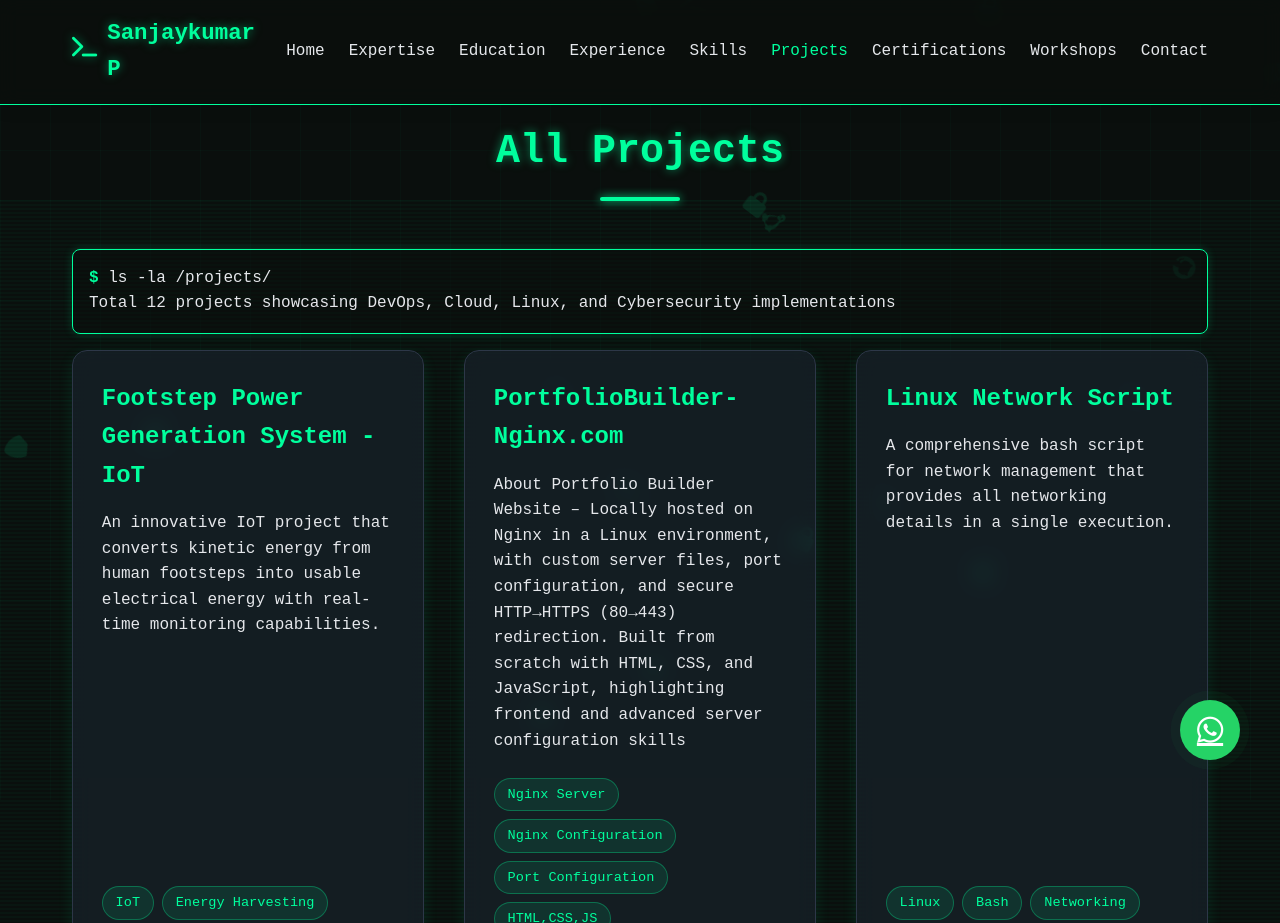
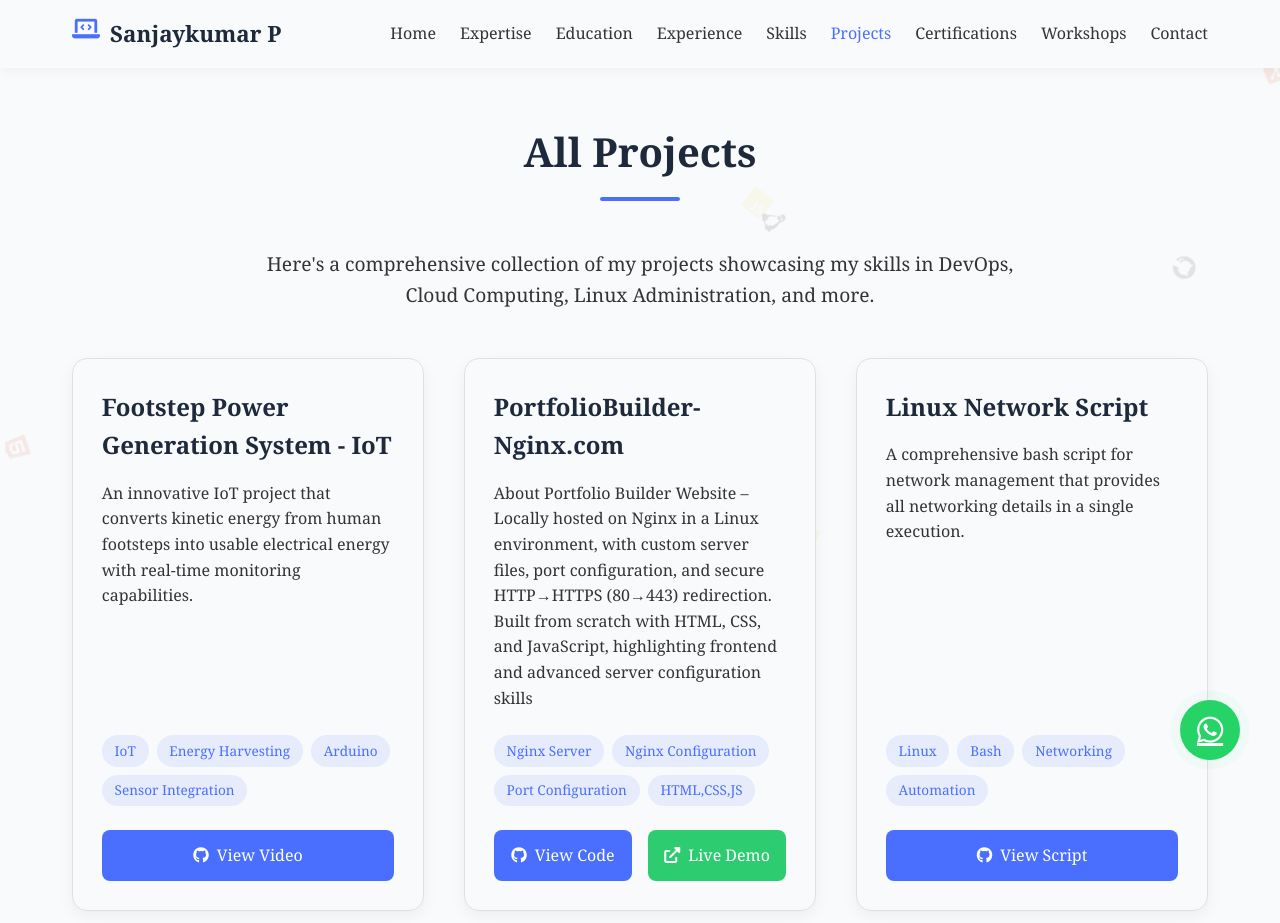
Before and after one commit to Sanjaykumar-P/Portfolio, a plain HTML site: page project.html in a window 1280 px wide. Shown: the top 923 px of the page. Drawn offline with nearby package versions, Linux system fonts and the light colour scheme.

Commit message:
Updating the Project Content

```diff
--- a/project.html
+++ b/project.html
@@ -8,72 +8,37 @@
     <link rel="stylesheet" href="https://cdn.jsdelivr.net/gh/devicons/devicon@latest/devicon.min.css">
     <style>
         :root {
-            --primary: #00FF9D; /* Neon Green */
-            --secondary: #00D4FF; /* Neon Cyan */
-            --accent: #FF2A6D; /* Neon Pink */
-            --dark: #0A0F0D; /* Dark background */
-            --darker: #050A08; /* Even darker for contrast */
-            --light: #1F2937; /* Dark gray */
-            --text: #E5E7EB; /* Soft white */
-            --border: #2D3748; /* Border color */
-            --card-shadow: 0 5px 15px rgba(0, 255, 157, 0.1);
-            --cloud-gradient: linear-gradient(135deg, #00FF9D, #00D4FF);
-            --linux-gradient: linear-gradient(135deg, #00D4FF, #00FF9D);
-            --hacker-gradient: linear-gradient(135deg, #00FF9D, #050A08);
+            --primary: #4a6fff;
+            --secondary: #2ecc71;
+            --accent: #ff6b6b;
+            --dark: #1e293b;
+            --light: #f8fafc;
+            --text: #333333;
+            --border: #e0e0e0;
+            --card-shadow: 0 5px 15px rgba(0, 0, 0, 0.05);
+            --cloud-gradient: linear-gradient(135deg, #4facfe, #00f2fe);
+            --linux-gradient: linear-gradient(135deg, #11998e, #38ef7d);
         }
 
         * {
             margin: 0;
             padding: 0;
             box-sizing: border-box;
-            font-family: 'Courier New', monospace;
+            font-family: Georgia, "Times New Roman", serif;
             transition: all 0.3s ease;
         }
 
         body {
             line-height: 1.6;
             color: var(--text);
-            background-color: var(--dark);
+            background-color: var(--light);
             scroll-behavior: smooth;
             overflow-x: hidden;
-            position: relative;
-        }
-
-        /* Terminal Grid Background */
-        .terminal-grid {
-            position: fixed;
-            top: 0;
-            left: 0;
-            width: 100%;
-            height: 100%;
-            background-image:
-                linear-gradient(rgba(0, 255, 157, 0.05) 1px, transparent 1px),
-                linear-gradient(90deg, rgba(0, 255, 157, 0.05) 1px, transparent 1px);
-            background-size: 50px 50px;
-            z-index: -2;
-            opacity: 0.5;
-        }
-
-        .grid-animation {
-            position: fixed;
-            top: 0;
-            left: 0;
-            width: 100%;
-            height: 100%;
-            background: linear-gradient(0deg, transparent 50%, rgba(0, 255, 157, 0.03) 50%);
-            background-size: 100% 4px;
-            z-index: -1;
-            animation: gridMove 20s linear infinite;
-        }
-
-        @keyframes gridMove {
-            0% { transform: translateY(0); }
-            100% { transform: translateY(100%); }
         }
 
         h1, h2, h3, h4, h5, h6 {
             font-weight: 700;
-            font-family: 'Courier New', monospace;
+            font-family: Georgia, "Times New Roman", serif;
         }
 
         .floating-icons {
@@ -117,7 +82,7 @@
             border-radius: 50px;
             text-align: center;
             font-size: 30px;
-            box-shadow: 2px 2px 3px rgba(0, 0, 0, 0.5);
+            box-shadow: 2px 2px 3px #999;
             z-index: 1000;
             display: flex;
             align-items: center;
@@ -165,12 +130,10 @@
             position: fixed;
             top: 0;
             width: 100%;
-            background: rgba(10, 15, 13, 0.9);
-            backdrop-filter: blur(10px);
-            box-shadow: 0 2px 15px rgba(0, 0, 0, 0.2);
+            background: var(--light);
+            box-shadow: 0 2px 15px rgba(0, 0, 0, 0.05);
             z-index: 1000;
             padding: 1rem 0;
-            border-bottom: 1px solid var(--primary);
         }
 
         .nav-container {
@@ -185,12 +148,11 @@
         .nav-logo {
             font-weight: 700;
             font-size: 1.4rem;
-            color: var(--primary);
+            color: var(--dark);
             text-decoration: none;
             display: flex;
             align-items: center;
             gap: 10px;
-            text-shadow: 0 0 10px rgba(0, 255, 157, 0.5);
         }
 
         .nav-logo i {
@@ -219,7 +181,7 @@
             font-weight: 500;
             padding: 0.5rem 0;
             position: relative;
-            font-family: 'Courier New', monospace;
+            font-family: Georgia, "Times New Roman", serif;
         }
 
         .nav-links a:hover {
@@ -235,7 +197,6 @@
             left: 0;
             background-color: var(--primary);
             transition: width 0.3s;
-            box-shadow: 0 0 5px var(--primary);
         }
 
         .nav-links a:hover:after {
@@ -245,7 +206,7 @@
         .menu-toggle {
             display: none;
             font-size: 1.5rem;
-            color: var(--primary);
+            color: var(--dark);
             cursor: pointer;
             padding: 1rem;
         }
@@ -260,10 +221,9 @@
             text-align: center;
             font-size: 2.5rem;
             margin-bottom: 3rem;
-            color: var(--primary);
+            color: var(--dark);
             position: relative;
-            font-family: 'Courier New', monospace;
-            text-shadow: 0 0 10px rgba(0, 255, 157, 0.5);
+            font-family: Georgia, "Times New Roman", serif;
         }
 
         .section-title:after {
@@ -274,7 +234,6 @@
             background: var(--primary);
             margin: 0.8rem auto 0;
             border-radius: 2px;
-            box-shadow: 0 0 10px var(--primary);
         }
 
         .project-grid {
@@ -284,7 +243,7 @@
         }
 
         .project-card {
-            background: rgba(31, 41, 55, 0.5);
+            background: var(--light);
             border-radius: 15px;
             box-shadow: var(--card-shadow);
             transition: transform 0.4s, box-shadow 0.4s;
@@ -292,13 +251,11 @@
             display: flex;
             flex-direction: column;
             height: 100%;
-            backdrop-filter: blur(10px);
         }
 
         .project-card:hover {
             transform: translateY(-10px);
-            box-shadow: 0 15px 30px rgba(0, 255, 157, 0.2);
-            border-color: var(--primary);
+            box-shadow: 0 15px 30px rgba(0, 0, 0, 0.1);
         }
 
         .project-content {
@@ -311,7 +268,7 @@
         .project-content h3 {
             font-size: 1.5rem;
             margin-bottom: 1rem;
-            color: var(--primary);
+            color: var(--dark);
         }
 
         .project-content p {
@@ -328,13 +285,12 @@
         }
 
         .project-tag {
-            background: rgba(0, 255, 157, 0.1);
+            background: rgba(74, 111, 255, 0.1);
             color: var(--primary);
             padding: 0.3rem 0.8rem;
             border-radius: 20px;
             font-size: 0.85rem;
             font-weight: 500;
-            border: 1px solid rgba(0, 255, 157, 0.3);
         }
 
         .project-links {
@@ -346,8 +302,8 @@
             flex: 1;
             text-align: center;
             padding: 0.8rem 1rem;
-            background: rgba(0, 255, 157, 0.2);
-            color: var(--primary);
+            background: var(--primary);
+            color: white;
             border-radius: 8px;
             text-decoration: none;
             font-weight: 500;
@@ -355,31 +311,27 @@
             align-items: center;
             justify-content: center;
             gap: 0.5rem;
-            border: 1px solid var(--primary);
         }
 
         .project-link:hover {
-            background: rgba(0, 255, 157, 0.3);
+            background: #3a5bff;
             transform: translateY(-3px);
         }
 
         .project-link.live {
-            background: rgba(0, 212, 255, 0.2);
-            color: var(--secondary);
-            border-color: var(--secondary);
+            background: var(--secondary);
         }
 
         .project-link.live:hover {
-            background: rgba(0, 212, 255, 0.3);
+            background: #27ae60;
         }
 
         .footer {
-            background: var(--darker);
-            color: var(--text);
+            background: var(--dark);
+            color: var(--light);
             padding: 2rem;
             text-align: center;
             margin-top: 3rem;
-            border-top: 1px solid var(--primary);
         }
 
         .footer p {
@@ -396,32 +348,12 @@
             display: flex;
             align-items: center;
             gap: 0.8rem;
-            box-shadow: 0 5px 15px rgba(0, 0, 0, 0.3);
-            border: 1px solid var(--primary);
-            background: rgba(0, 255, 157, 0.1);
-            color: var(--primary);
+            box-shadow: 0 5px 15px rgba(0, 0, 0, 0.1);
         }
 
         .hero-btn:hover {
             transform: translateY(-5px);
-            box-shadow: 0 8px 20px rgba(0, 255, 157, 0.2);
-            background: rgba(0, 255, 157, 0.3);
-        }
-
-        /* Terminal prompt styling */
-        .terminal-prompt {
-            color: var(--primary);
-            font-weight: bold;
-        }
-
-        .command-line {
-            font-family: 'Courier New', monospace;
-            background: rgba(10, 15, 13, 0.5);
-            padding: 1rem;
-            border-radius: 8px;
-            border: 1px solid var(--primary);
-            margin: 1rem 0;
-            box-shadow: 0 0 10px rgba(0, 255, 157, 0.2);
+            box-shadow: 0 8px 20px rgba(0, 0, 0, 0.15);
         }
 
         /* Responsive Design */
@@ -434,10 +366,9 @@
                 position: absolute;
                 top: 100%;
                 left: 0;
-                background: rgba(10, 15, 13, 0.95);
+                background: var(--light);
                 box-shadow: 0 4px 6px rgba(0, 0, 0, 0.1);
                 padding: 1rem 0;
-                backdrop-filter: blur(10px);
             }
 
             .nav-links.active {
@@ -518,10 +449,6 @@
     </style>
 </head>
 <body>
-    <!-- Terminal Grid Background -->
-    <div class="terminal-grid"></div>
-    <div class="grid-animation"></div>
-
     <!-- Floating Tech Icons -->
     <div class="floating-icons" id="floatingIcons"></div>
 
@@ -536,7 +463,7 @@
         <nav>
             <div class="nav-container">
                 <a href="index.html" class="nav-logo">
-                    <i class="fas fa-terminal"></i> Sanjaykumar P
+                    <i class="fas fa-laptop-code"></i> Sanjaykumar P
                 </a>
                 <div class="menu-toggle"><i class="fas fa-bars"></i></div>
                 <ul class="nav-links">
@@ -555,10 +482,9 @@
 
         <section id="projects" style="padding-top: 120px;">
             <h2 class="section-title">All Projects</h2>
-            <div class="command-line">
-                <p><span class="terminal-prompt">$</span> ls -la /projects/</p>
-                <p>Total 12 projects showcasing DevOps, Cloud, Linux, and Cybersecurity implementations</p>
-            </div>
+            <p style="text-align: center; max-width: 800px; margin: 0 auto 3rem; font-size: 1.2rem;">
+                Here's a comprehensive collection of my projects showcasing my skills in DevOps, Cloud Computing, Linux Administration, and more.
+            </p>
 
             <div class="project-grid">
                 <div class="project-card">
@@ -816,7 +742,7 @@
 
             <!-- Back to Home Button -->
             <div style="text-align: center; margin-top: 3rem;">
-                <a href="index.html" class="hero-btn">
+                <a href="index.html" class="hero-btn" style="background: var(--primary); color: white; text-decoration: none; display: inline-flex; align-items: center; gap: 10px;">
                     <i class="fas fa-arrow-left"></i> Back to Home
                 </a>
             </div>
@@ -835,15 +761,15 @@
             const techIcons = [
                 'devicon-linux-plain', 'devicon-redhat-plain', 'devicon-amazonwebservices-plain-wordmark',
                 'devicon-apache-plain-wordmark', 'devicon-nginx-original', 'devicon-git-plain',
-                'devicon-github-original', 'fas fa-shield-alt', 'fas fa-user-secret',
-                'fas fa-lock', 'fas fa-fingerprint', 'fas fa-terminal'
+                'devicon-github-original', 'devicon-html5-plain', 'devicon-css3-plain',
+                'devicon-javascript-plain', 'devicon-python-plain', 'devicon-react-original'
             ];
 
             for (let i = 0; i < 20; i++) {
                 const icon = document.createElement('div');
                 icon.className = 'floating-icon';
                 const iconClass = techIcons[Math.floor(Math.random() * techIcons.length)];
-                icon.innerHTML = `<i class="${iconClass}"></i>`;
+                icon.innerHTML = `<i class="${iconClass} colored"></i>`;
                 icon.style.left = `${Math.random() * 100}%`;
                 icon.style.top = `${Math.random() * 100}%`;
                 icon.style.animationDuration = `${15 + Math.random() * 20}s`;
```
